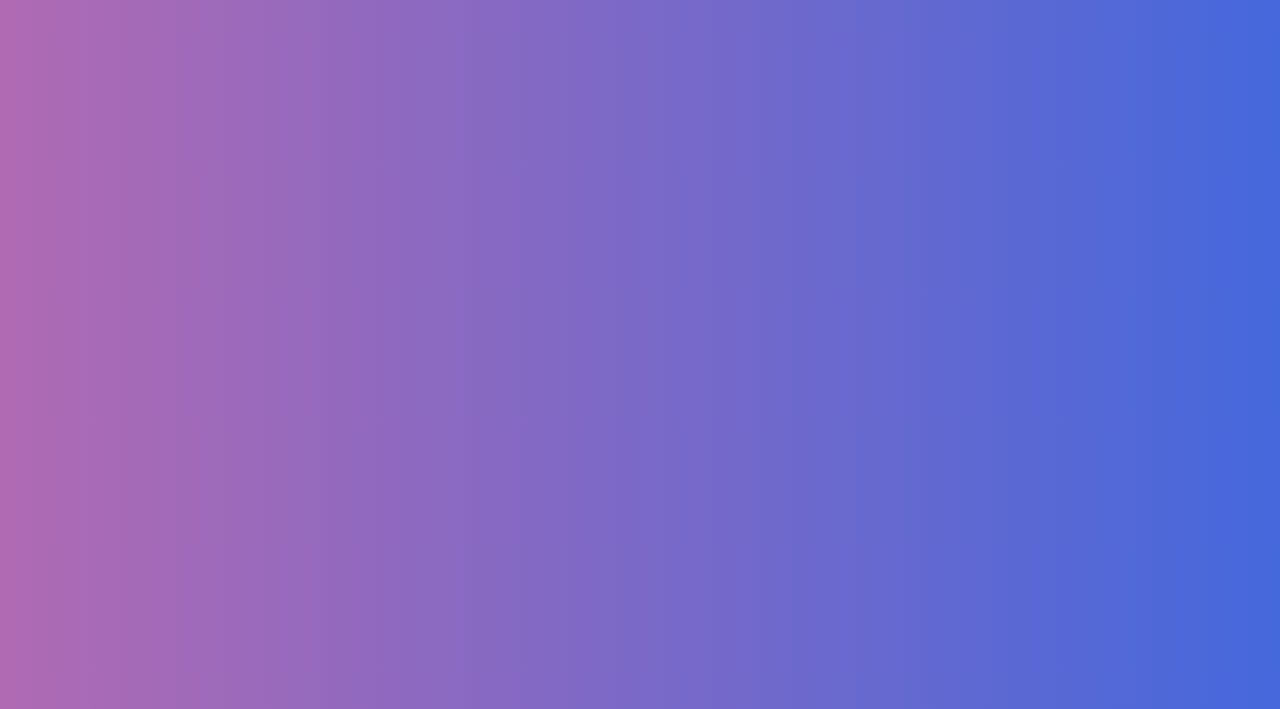
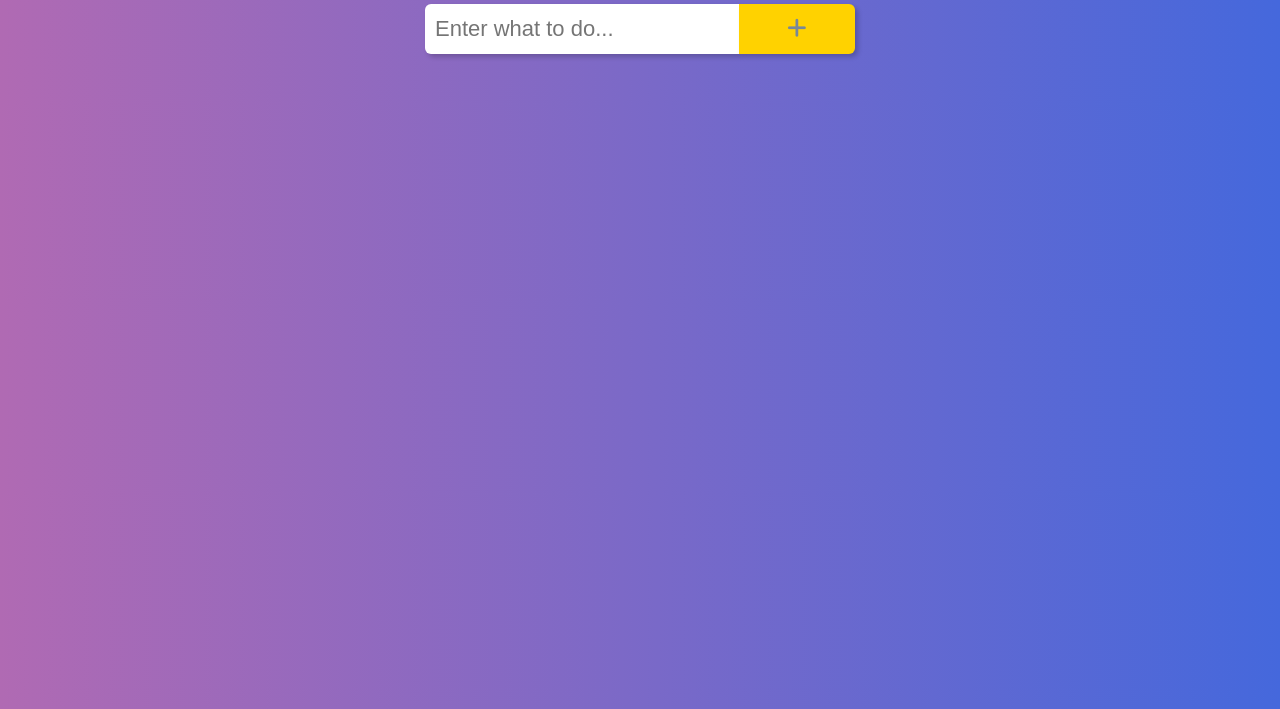
Before and after one commit to bartoszwzorek/ToDoApp, a plain HTML site: page index.html in a window 1280 px wide. Shown: the part 91-800 px from the top of the page. Drawn offline with Linux system fonts and the light colour scheme.

Commit message:
Add files via upload
mostly css changes:
-font change for heading and button

```diff
--- a/index.html
+++ b/index.html
@@ -11,6 +11,10 @@
       integrity="sha512-xh6O/CkQoPOWDdYTDqeRdPCVd1SpvCA9XXcUnZS2FmJNp1coAFzvtCN9BmamE+4aHK8yyUHUSCcJHgXloTyT2A=="
       crossorigin="anonymous"
       referrerpolicy="no-referrer"
+    />
+    <link
+      rel="stylesheet"
+      href="https://fonts.googleapis.com/css?family=Karla:400,700|Martel:400,700"
     />
     <title>My ToDoApp</title>
   </head>
--- a/style.css
+++ b/style.css
@@ -2,11 +2,26 @@
   margin: 0;
   padding: 0;
   box-sizing: border-box;
-  font-family: cursive;
 }
 
 body {
   background: linear-gradient(to right, #b06ab3, #4568dc);
+  font-family: "Martel", serif;
+  font-weight: 400;
+}
+h1,
+h2,
+h3,
+h4,
+h5,
+h6 {
+  font-family: "Karla", sans-serif;
+  font-weight: 700;
+}
+.heading {
+  text-align: center;
+  font-size: 5vw;
+  color: #fff;
 }
 
 .main {
@@ -23,3 +38,34 @@ body {
   align-items: center;
   margin-bottom: 50px;
 }
+
+.inp {
+  width: 70%;
+  height: 50px;
+  border-radius: 6px 0px 0px 6px;
+  font-size: 22px;
+  font-weight: 100;
+  box-shadow: 3px 3px 5px rgba(0, 0, 0, 0.2);
+  border: none;
+  padding-left: 10px;
+  background-color: white;
+}
+
+button {
+  width: 50px;
+  height: 50px;
+  border: none;
+  background-color: #ffd200;
+  box-shadow: 3px 3px 5px rgba(0, 0, 0, 0.2);
+  font-size: 22px;
+  transition: 0.4s ease-in-out;
+  font-family: "Karla", sans-serif;
+  font-weight: 700;
+  text-transform: uppercase;
+}
+
+.add-btn {
+  width: 26%;
+  color: lightslategray;
+  border-radius: 0px 6px 6px 0px;
+}
```
